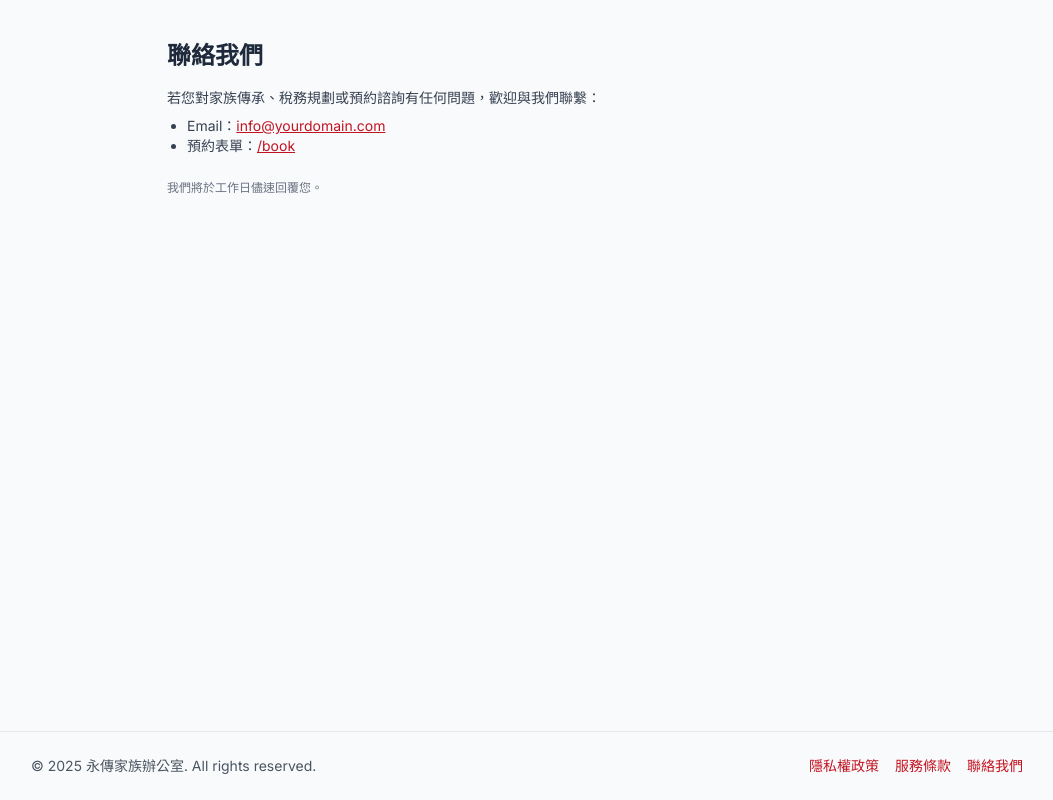
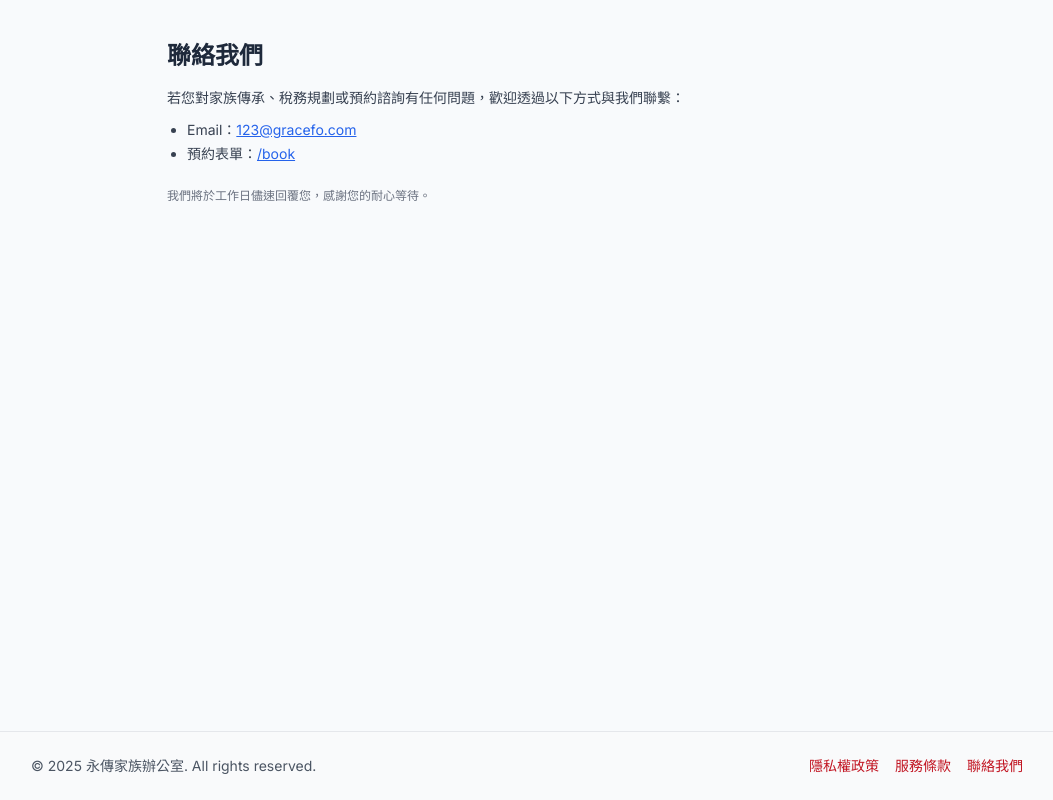
Before and after one commit to drink365/copilot-pro, a Next.js app: page /contact in a window 1280 px wide. Shown: the whole page, without its empty margins (113-1166 px from the left). Built offline with nearby package versions, Linux system fonts and the light colour scheme; no server answers.

Commit message:
Update page.tsx

```diff
--- a/app/contact/page.tsx
+++ b/app/contact/page.tsx
@@ -2,14 +2,33 @@ export default function Contact() {
   return (
     <main className="max-w-3xl mx-auto px-6 py-10">
       <h1 className="text-2xl font-semibold mb-4">聯絡我們</h1>
-      <div className="space-y-2 text-sm text-gray-700">
-        <p>若您對家族傳承、稅務規劃或預約諮詢有任何問題，歡迎與我們聯繫：</p>
-        <ul className="list-disc pl-5">
-          <li>Email：<a className="underline" href="mailto:info@yourdomain.com">info@yourdomain.com</a></li>
-          <li>預約表單：<a className="underline" href="/book">/book</a></li>
+
+      <div className="space-y-3 text-sm text-gray-700">
+        <p>
+          若您對家族傳承、稅務規劃或預約諮詢有任何問題，歡迎透過以下方式與我們聯繫：
+        </p>
+        <ul className="list-disc pl-5 space-y-1">
+          <li>
+            Email：
+            <a
+              className="underline text-blue-600"
+              href="mailto:123@gracefo.com"
+            >
+              123@gracefo.com
+            </a>
+          </li>
+          <li>
+            預約表單：
+            <a className="underline text-blue-600" href="/book">
+              /book
+            </a>
+          </li>
         </ul>
       </div>
-      <p className="text-xs text-gray-500 mt-6">我們將於工作日儘速回覆您。</p>
+
+      <p className="text-xs text-gray-500 mt-6">
+        我們將於工作日儘速回覆您，感謝您的耐心等待。
+      </p>
     </main>
   );
 }
```
